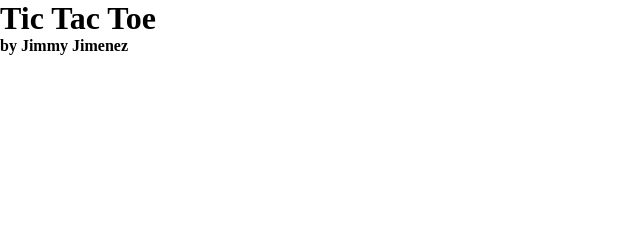
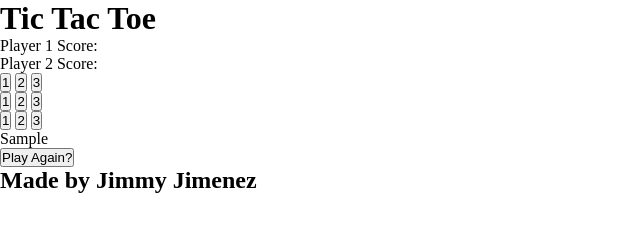
Before and after one commit to JimmyJimenez2400/Tic-Tac-Toe, a plain HTML site: page index.html in a window 1280 px wide. Shown: the whole page, without its empty margins (0-640 px from the left). Drawn offline with Linux system fonts and the light colour scheme.

Commit message:
Polish Structure of Design

```diff
--- a/index.html
+++ b/index.html
@@ -12,23 +12,40 @@
 </head>
 
 <body>
-    <div class="gameContainer">
-        <header class="title">
+    <div class="gameContainer" id="gameContainer">
+        <header class="title" id="title">
             <h1>Tic Tac Toe</h1>
-            <h4>by Jimmy Jimenez</h4>
         </header>
-        <main class="main-content">
-            <div class="scores">
-
-            </div>
-            <div class="gameBoard">
-
-            </div>
-            <div class="displayWinningMessage">
-
-            </div>
+        <main class="main-content" id="main-content">
+            <section class="scores">
+                <p class="score player1">Player 1 Score: </p>
+                <p class="score player2">Player 2 Score: </p>
+            </section>
+            <section class="gameBoard" id="gameBoard">
+                <div class="row">
+                    <button class="square" type="button">1</button>
+                    <button class="square" type="button">2</button>
+                    <button class="square" type="button">3</button>
+                </div>
+                <div class="row">
+                    <button class="square" type="button">1</button>
+                    <button class="square" type="button">2</button>
+                    <button class="square" type="button">3</button>
+                </div>
+                <div class="row">
+                    <button class="square" type="button">1</button>
+                    <button class="square" type="button">2</button>
+                    <button class="square" type="button">3</button>
+                </div>
+            </section>
+            <section class="displayWinningMessage" id="displayWinningMessage">
+                <section class="text">Sample</section>
+                <button id="restartButton">Play Again?</button>
+            </section>
         </main>
-        <footer class="footer"></footer>
+        <footer class="footer">
+            <h2>Made by Jimmy Jimenez</h2>
+        </footer>
     </div>
 </body>
 
```
